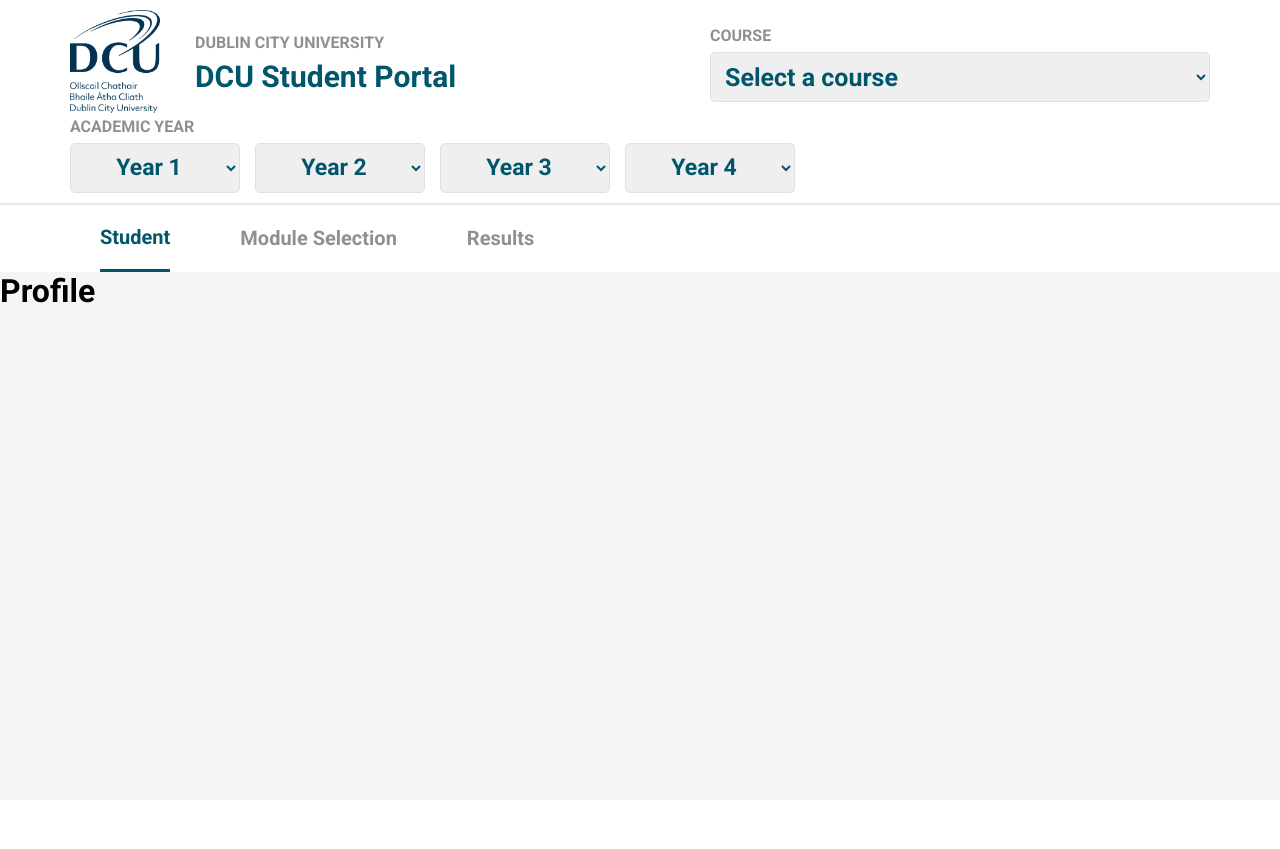
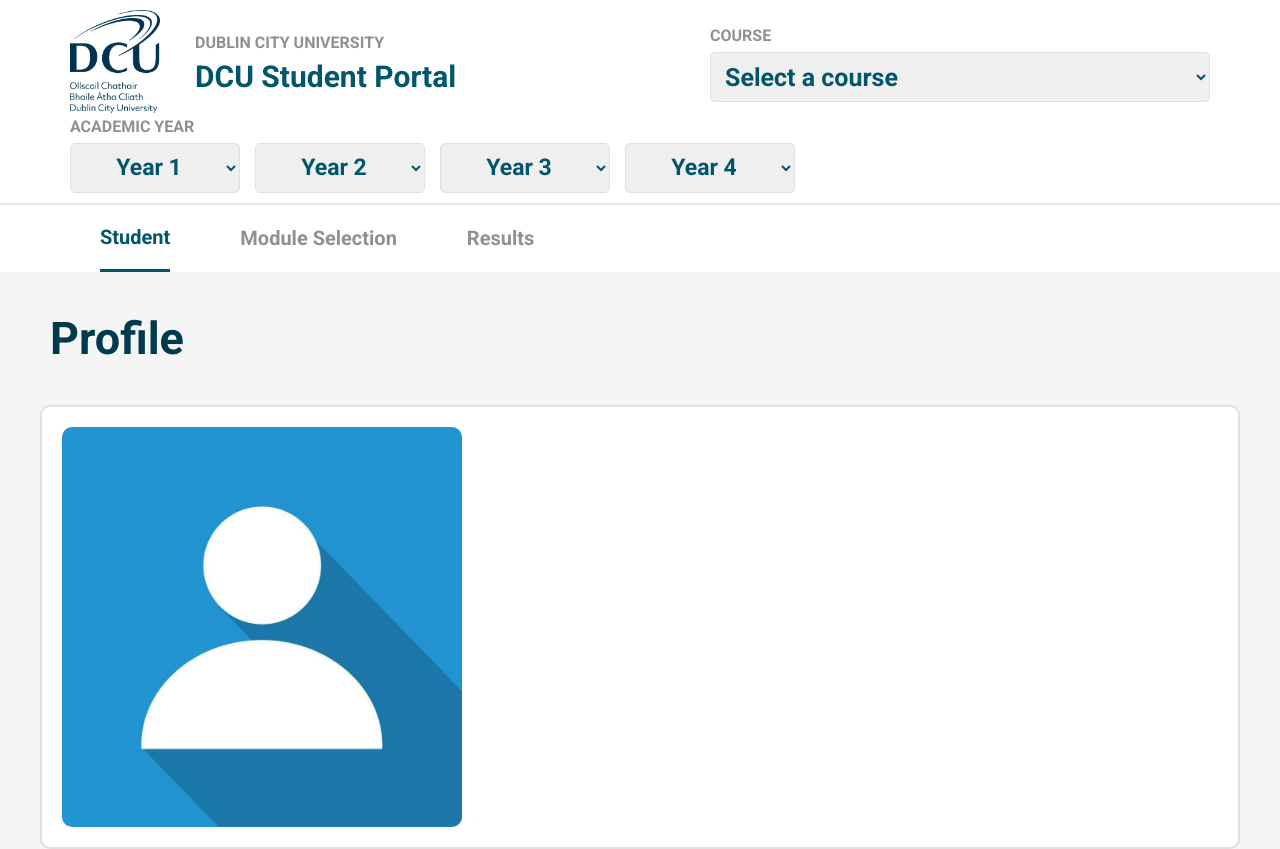
Before and after one commit to NicoletaZmeu/DCU-Key-Redesigned-UI, a React (Vite) app in the folder DCU-Key-Redesign-UI/: page /profile in a window 1280 px wide. Before the commit the page ends 800 px from the top, so only its background shows below. Built offline with nearby package versions, Linux system fonts and the light colour scheme.

Commit message:
started the profile page, only added the default picture, and styled the div

```diff
--- /dev/null
+++ b/DCU-Key-Redesign-UI/src/pages/Profile.css
@@ -0,0 +1,14 @@
+.profile{
+    background-color: white;
+    padding: 20px;
+    margin: 0px 40px;
+    height: auto;
+    border-radius: 10px;
+    border: #e1dfdf solid 2px;
+}
+
+
+.picture{
+    max-height: 400px;
+    border-radius: 10px;
+}
--- a/DCU-Key-Redesign-UI/src/pages/Profile.jsx
+++ b/DCU-Key-Redesign-UI/src/pages/Profile.jsx
@@ -1,6 +1,18 @@
+import './Profile.css'
+
 function Profile(){
     return(
-        <h1>Profile</h1>
+        <>
+            <div className='top'>
+                <h1 className='title'>Profile</h1>
+            </div>
+
+            <div className='profile'>
+                <div className='picture'>
+                    <img className='picture' src="/profile.jpg" alt="default profile picture" />
+                </div>
+            </div>
+        </>
     );
 }
 
```
Also changed, not shown: DCU-Key-Redesign-UI/public/profile.jpg (added).
